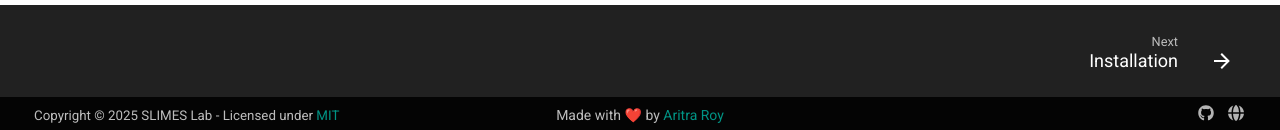
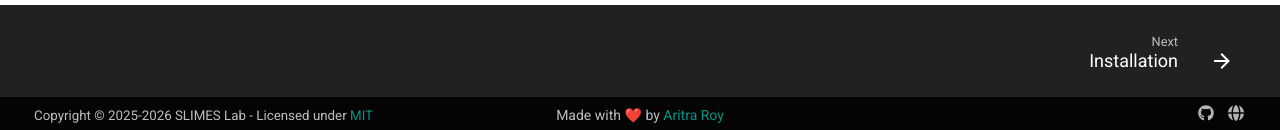
Before and after one commit to slimeslab/ComProScanner, an MkDocs documentation site: the page built from docs/index.md, in a window 1280 px wide and 900 px high, scrolled down 4189 px. Shown: the part 767-897 px from the top of the window. Built offline with MkDocs 1.6.1 and Material for MkDocs 9.7.7, drawn with Linux system fonts in a browser that asks for light colours; comment, search, counter and statistics services are not loaded; the version menu is left out.

Commit message:
docs: update copyright year in README and LICENSE

```diff
--- a/mkdocs.yml
+++ b/mkdocs.yml
@@ -7,7 +7,7 @@ repo_name: slimeslab/ComProScanner
 repo_url: https://github.com/slimeslab/ComProScanner
 edit_uri: edit/main/docs/
 
-copyright: Copyright &copy; 2025 SLIMES Lab - Licensed under <a href="about/license/" style="color:#009485" onMouseOver="this.style.color='#ff9100'" onMouseOut="this.style.color='#009485'">MIT</a>
+copyright: Copyright &copy; 2025-2026 SLIMES Lab - Licensed under <a href="about/license/" style="color:#009485" onMouseOver="this.style.color='#ff9100'" onMouseOut="this.style.color='#009485'">MIT</a>
 
 theme:
   name: material
```
Also changed, not shown: README.md (+1 -1 lines), 1 other file.
